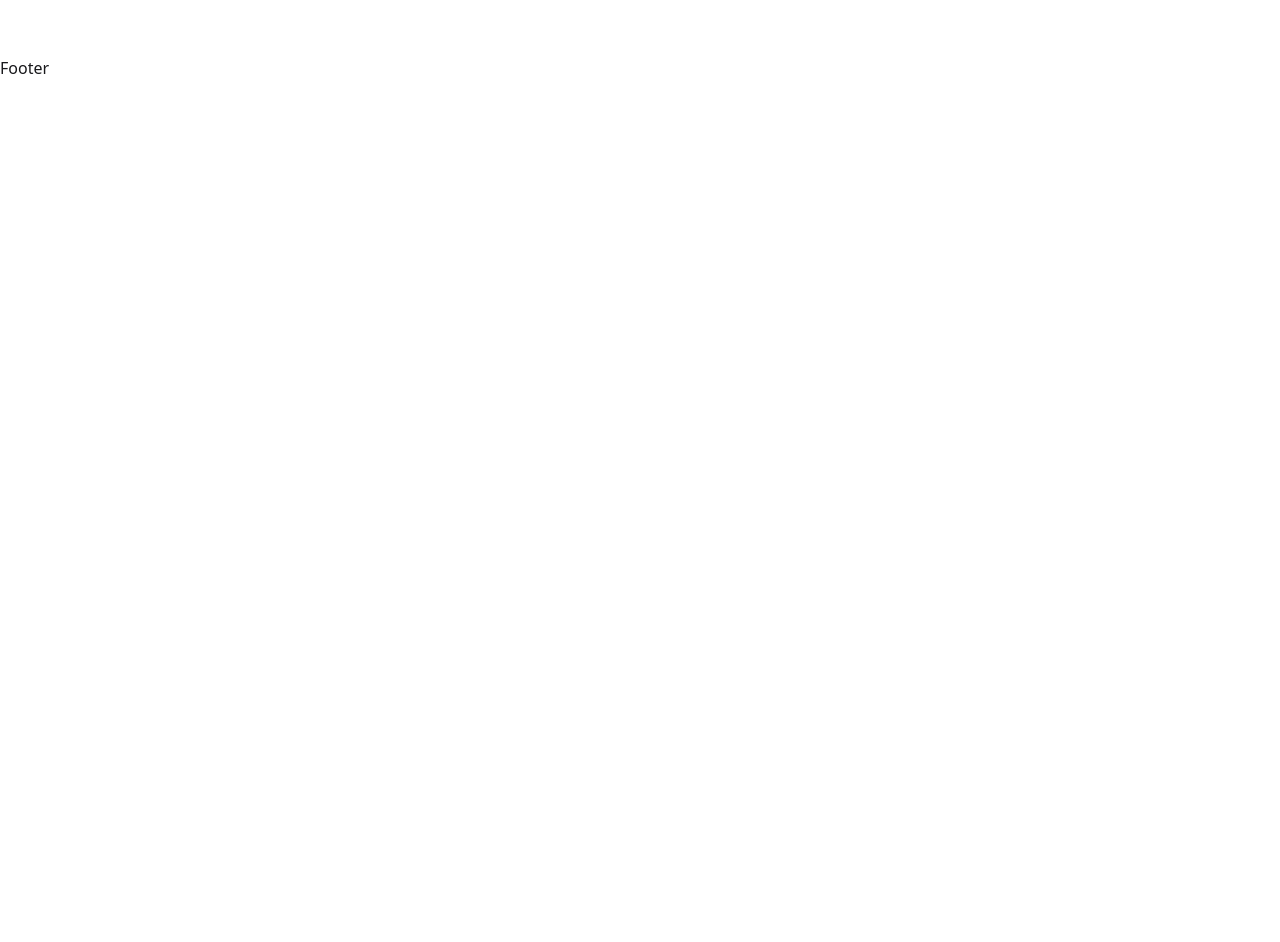
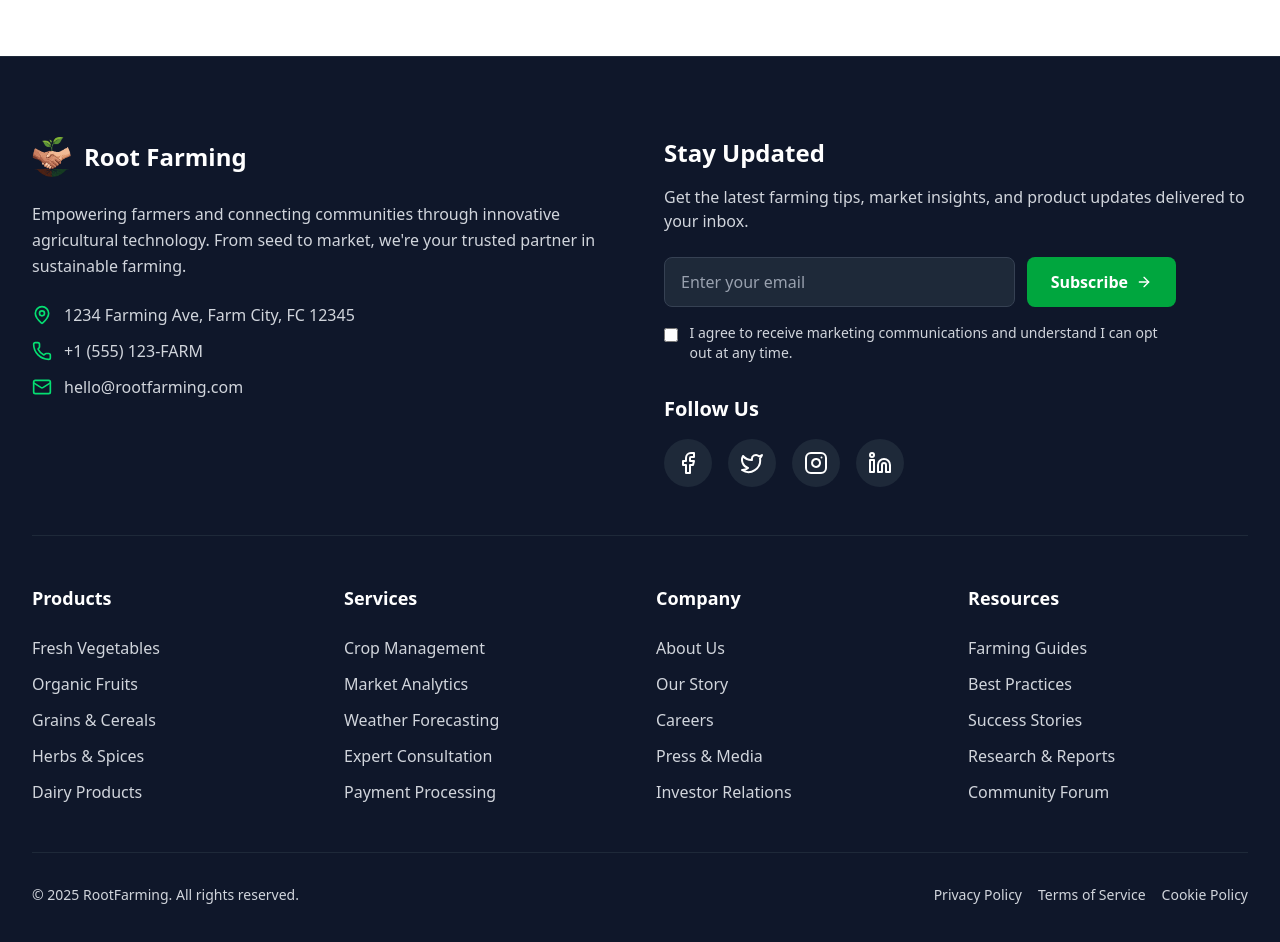
Before and after one commit to FahimTasnimKhan/Habitude-client, a React (Vite) app: page / in a window 1280 px wide. Shown: the part 760-1702 px from the top of the page. Before the commit the page ends 840 px from the top, so only its background shows below. Built offline with nearby package versions, Linux system fonts and the light colour scheme.

Commit message:
Footer Added

```diff
--- a/src/components/Shared/Footer.jsx
+++ b/src/components/Shared/Footer.jsx
@@ -1,10 +1,259 @@
-import React from 'react';
+import React, { useState, useEffect } from 'react';
+import {
+  Mail,
+  Phone,
+  MapPin,
+  Facebook,
+  Twitter,
+  Instagram,
+  Linkedin,
+  ArrowRight,
+} from 'lucide-react';
+import logo from '../../assets/Logo/Rootfarming.png';
+import { Link } from 'react-router';
+import AOS from 'aos';
+import 'aos/dist/aos.css';
 
 const Footer = () => {
+  const [email, setEmail] = useState('');
+  const [agreed, setAgreed] = useState(false);
+
+  useEffect(() => {
+    AOS.init({
+      duration: 900,
+      once: true,
+      easing: 'ease-in-out',
+      offset: 100,
+    });
+    AOS.refresh();
+  }, []);
+
+  const handleSubscribe = (e) => {
+    e.preventDefault();
+    if (email && agreed) {
+      alert('Thank you for subscribing to our newsletter!');
+      setEmail('');
+      setAgreed(false);
+    }
+  };
+
+  const productLinks = [
+    { name: 'Fresh Vegetables', path: '#' },
+    { name: 'Organic Fruits', path: '#' },
+    { name: 'Grains & Cereals', path: '#' },
+    { name: 'Herbs & Spices', path: '#' },
+    { name: 'Dairy Products', path: '#' },
+  ];
+
+  const serviceLinks = [
+    { name: 'Crop Management', path: '#' },
+    { name: 'Market Analytics', path: '#' },
+    { name: 'Weather Forecasting', path: '/dashboard/weather-forecast' },
+    { name: 'Expert Consultation', path: '#' },
+    { name: 'Payment Processing', path: '#' },
+  ];
+
+  const companyLinks = [
+    { name: 'About Us', path: '#' },
+    { name: 'Our Story', path: '#' },
+    { name: 'Careers', path: '#' },
+    { name: 'Press & Media', path: '#' },
+    { name: 'Investor Relations', path: '#' },
+  ];
+
+  const resourceLinks = [
+    { name: 'Farming Guides', path: '#' },
+    { name: 'Best Practices', path: '#' },
+    { name: 'Success Stories', path: '#' },
+    { name: 'Research & Reports', path: '#' },
+    { name: 'Community Forum', path: '#' },
+  ];
+
+  const socialLinks = [
+    { icon: Facebook, path: '#', label: 'Facebook' },
+    { icon: Twitter, path: '#', label: 'Twitter' },
+    { icon: Instagram, path: '#', label: 'Instagram' },
+    { icon: Linkedin, path: '#', label: 'LinkedIn' },
+  ];
+
   return (
-    <div>
-      <h1>Footer</h1>
-    </div>
+    <footer className="bg-[#0F172A] border-t border-gray-800 text-white overflow-hidden">
+      <div className="max-w-7xl mx-auto px-4 sm:px-6 lg:px-8 pt-20 pb-8">
+        {/* Top Section */}
+        <div
+          className="flex flex-col lg:flex-row gap-10 lg:gap-12 items-start"
+          data-aos="fade-up"
+        >
+          {/* Company Info */}
+          <div
+            className="w-full lg:w-1/2"
+            data-aos="fade-up"
+            data-aos-delay="100"
+          >
+            <div className="flex items-center space-x-3 mb-6">
+              <img src={logo} alt="Root Farming Logo" className="h-10 w-10" />
+              <h2 className="text-2xl font-bold">Root Farming</h2>
+            </div>
+
+            <p className="text-gray-300 mb-6 leading-relaxed text-sm sm:text-base">
+              Empowering farmers and connecting communities through innovative
+              agricultural technology. From seed to market, we're your trusted
+              partner in sustainable farming.
+            </p>
+
+            <div className="space-y-3 text-sm sm:text-base">
+              <div className="flex items-center gap-3 flex-wrap">
+                <MapPin className="h-5 w-5 text-green-400 flex-shrink-0" />
+                <span className="text-gray-300">
+                  1234 Farming Ave, Farm City, FC 12345
+                </span>
+              </div>
+              <div className="flex items-center gap-3 flex-wrap">
+                <Phone className="h-5 w-5 text-green-400 flex-shrink-0" />
+                <span className="text-gray-300">+1 (555) 123-FARM</span>
+              </div>
+              <div className="flex items-center gap-3 flex-wrap">
+                <Mail className="h-5 w-5 text-green-400 flex-shrink-0" />
+                <span className="text-gray-300">hello@rootfarming.com</span>
+              </div>
+            </div>
+          </div>
+
+          {/* Newsletter & Social */}
+          <div
+            className="w-full lg:w-1/2"
+            data-aos="fade-up"
+            data-aos-delay="200"
+          >
+            <h3 className="text-2xl font-bold mb-4">Stay Updated</h3>
+            <p className="text-gray-300 mb-6 text-sm sm:text-base">
+              Get the latest farming tips, market insights, and product updates
+              delivered to your inbox.
+            </p>
+
+            <form
+              onSubmit={handleSubscribe}
+              className="space-y-4 w-full max-w-lg"
+              data-aos="fade-up"
+              data-aos-delay="300"
+            >
+              <div className="flex flex-col sm:flex-row gap-3">
+                <input
+                  type="email"
+                  value={email}
+                  onChange={(e) => setEmail(e.target.value)}
+                  placeholder="Enter your email"
+                  className="flex-1 px-4 py-3 bg-gray-800 border border-gray-700 rounded-lg text-white placeholder-gray-400 focus:outline-none focus:border-green-400"
+                  required
+                />
+                <button
+                  type="submit"
+                  className="bg-green-600 text-white px-6 py-3 rounded-lg font-semibold hover:bg-green-700 transition-all flex items-center justify-center whitespace-nowrap"
+                >
+                  Subscribe
+                  <ArrowRight className="h-4 w-4 ml-2" />
+                </button>
+              </div>
+
+              <label className="flex items-start gap-2 sm:gap-3 text-sm text-gray-300">
+                <input
+                  type="checkbox"
+                  checked={agreed}
+                  onChange={(e) => setAgreed(e.target.checked)}
+                  className="mt-1 w-4 h-4 accent-green-700 border-gray-700 rounded focus:ring-green-700"
+                  required
+                />
+                <span>
+                  I agree to receive marketing communications and understand I
+                  can opt out at any time.
+                </span>
+              </label>
+            </form>
+
+            {/* Social Icons */}
+            <div
+              className="mt-8 text-center sm:text-left"
+              data-aos="fade-up"
+              data-aos-delay="400"
+            >
+              <h3 className="text-xl font-bold mb-4">Follow Us</h3>
+              <div className="flex justify-center sm:justify-start gap-4 flex-wrap">
+                {socialLinks.map((social, index) => {
+                  const Icon = social.icon;
+                  return (
+                    <Link
+                      key={index}
+                      to={social.path}
+                      aria-label={social.label}
+                      className="bg-gray-800 hover:bg-green-600 p-3 rounded-full transition-all"
+                    >
+                      <Icon className="h-5 w-5 sm:h-6 sm:w-6" />
+                    </Link>
+                  );
+                })}
+              </div>
+            </div>
+          </div>
+        </div>
+
+        {/* Quick Links */}
+        <div
+          className="grid grid-cols-2 sm:grid-cols-2 md:grid-cols-3 lg:grid-cols-4 gap-8 mt-12 pt-12 border-t border-gray-800"
+          data-aos="fade-up"
+          data-aos-delay="500"
+        >
+          {[
+            { title: 'Products', links: productLinks },
+            { title: 'Services', links: serviceLinks },
+            { title: 'Company', links: companyLinks },
+            { title: 'Resources', links: resourceLinks },
+          ].map((section, index) => (
+            <div key={index}>
+              <h3 className="text-lg font-bold mb-6">{section.title}</h3>
+              <ul className="space-y-3 text-sm sm:text-base">
+                {section.links.map((link, i) => (
+                  <li key={i}>
+                    <Link
+                      to={link.path}
+                      className="text-gray-300 hover:text-green-400 transition-all"
+                    >
+                      {link.name}
+                    </Link>
+                  </li>
+                ))}
+              </ul>
+            </div>
+          ))}
+        </div>
+
+        {/* Bottom Bar */}
+        <div
+          className="mt-12 pt-8 pb-6 border-t border-gray-800"
+          data-aos="fade-up"
+          data-aos-delay="600"
+        >
+          <div className="flex flex-col md:flex-row justify-between items-center text-center md:text-left gap-4 md:gap-0">
+            <p className="text-gray-300 text-sm">
+              © {new Date().getFullYear()} RootFarming. All rights reserved.
+            </p>
+
+            <div className="flex flex-wrap justify-center md:justify-end gap-4 text-sm">
+              {['Privacy Policy', 'Terms of Service', 'Cookie Policy'].map(
+                (item, i) => (
+                  <Link
+                    key={i}
+                    to="#"
+                    className="text-gray-300 hover:text-green-400 transition-all"
+                  >
+                    {item}
+                  </Link>
+                )
+              )}
+            </div>
+          </div>
+        </div>
+      </div>
+    </footer>
   );
 };
 
```
